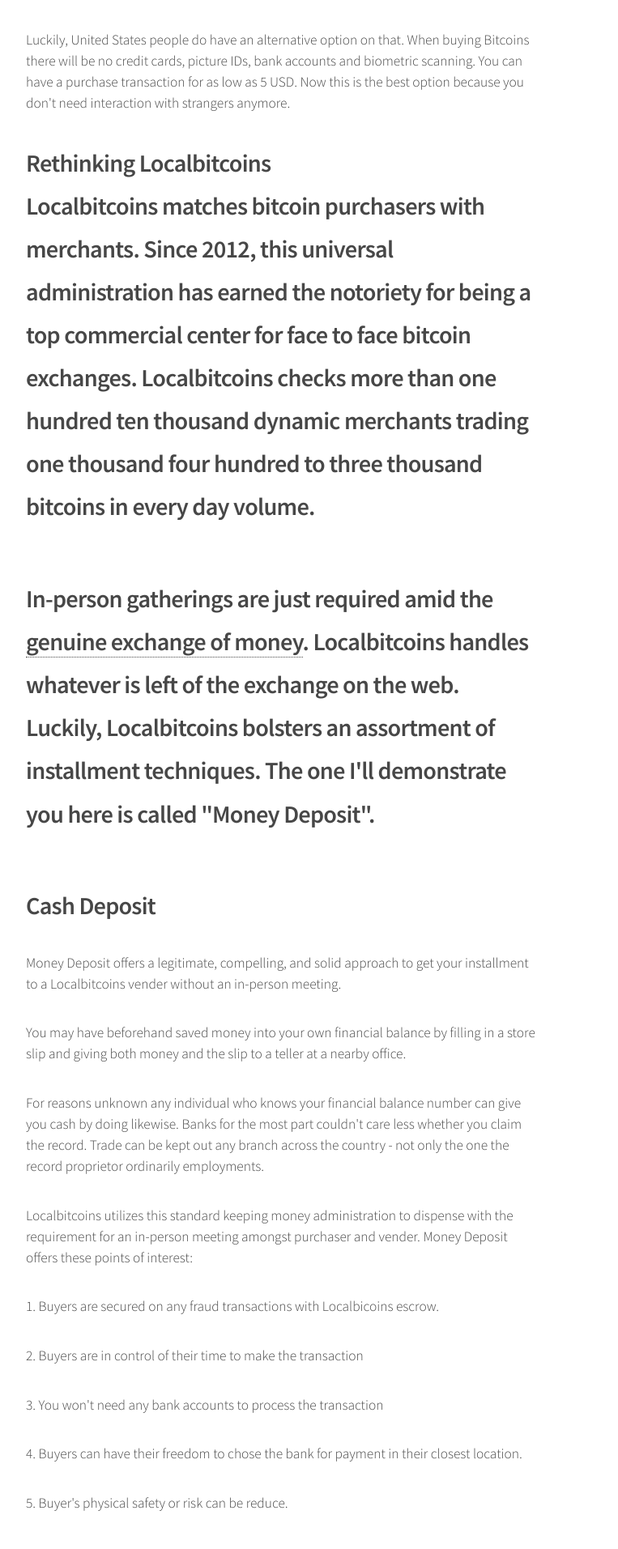
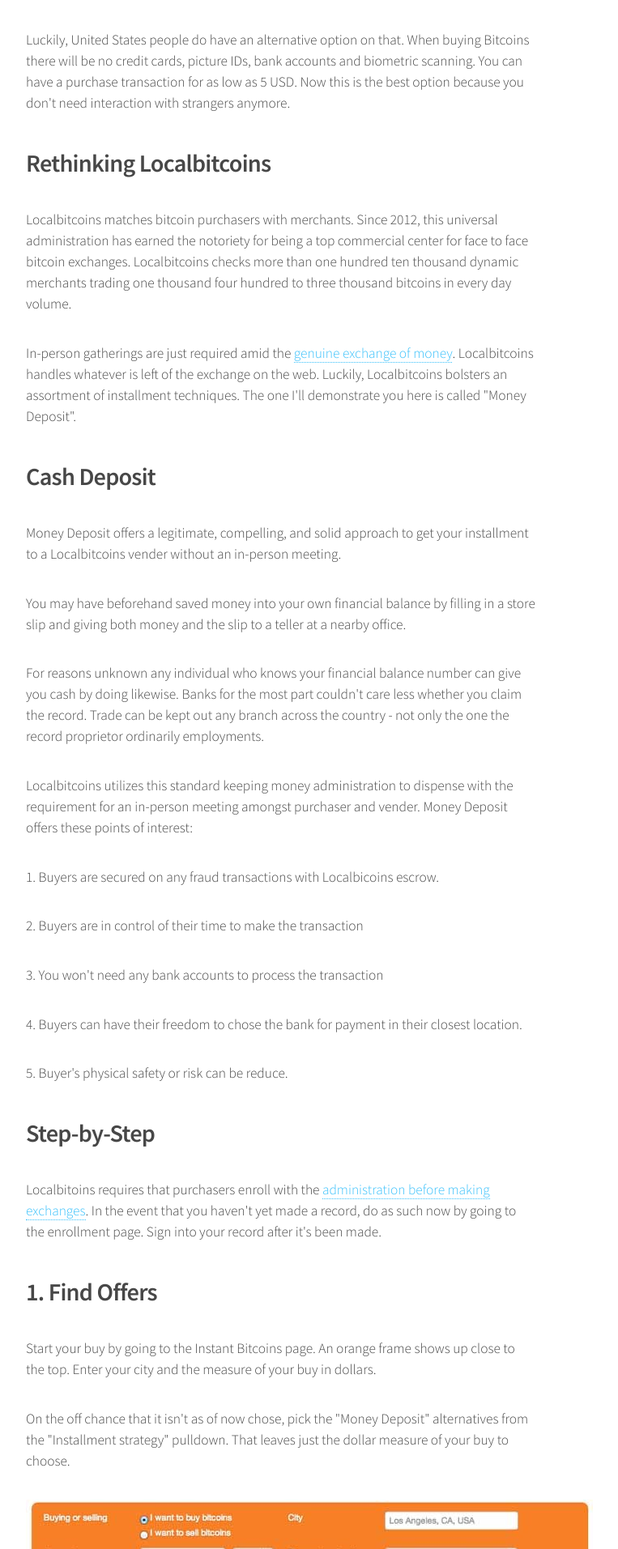
Before and after one commit to kripikroli/coindl_development, a Jekyll site: the page built from _posts/2010-12-18-buy-bitcoin-with-cash.md, in a window 1280 px wide. Shown: the part 1116-3029 px from the top of the page at 81% size, without its empty margins (293-1056 px from the left). Built offline with Jekyll 4.4.1, drawn with Linux system fonts in a browser that asks for light colours.

```diff
--- a/_posts/2010-12-18-buy-bitcoin-with-cash.md
+++ b/_posts/2010-12-18-buy-bitcoin-with-cash.md
@@ -22,7 +22,7 @@ toc:
 
 <p>Luckily, United States people do have an alternative option on that. When buying Bitcoins there will be no credit cards, picture IDs, bank accounts and biometric scanning. You can have a purchase transaction for as low as 5 USD.  Now this is the best option because you don't need interaction with strangers anymore.</p>
 
-<h2 id="local">Rethinking Localbitcoins
+<h2 id="local">Rethinking Localbitcoins</h2>
 
 <p>Localbitcoins matches bitcoin purchasers with merchants. Since 2012, this universal administration has earned the notoriety for being a top commercial center for face to face bitcoin exchanges. Localbitcoins checks more than one hundred ten thousand dynamic merchants trading one thousand four hundred to three thousand bitcoins in every day volume. </p>
 
```
